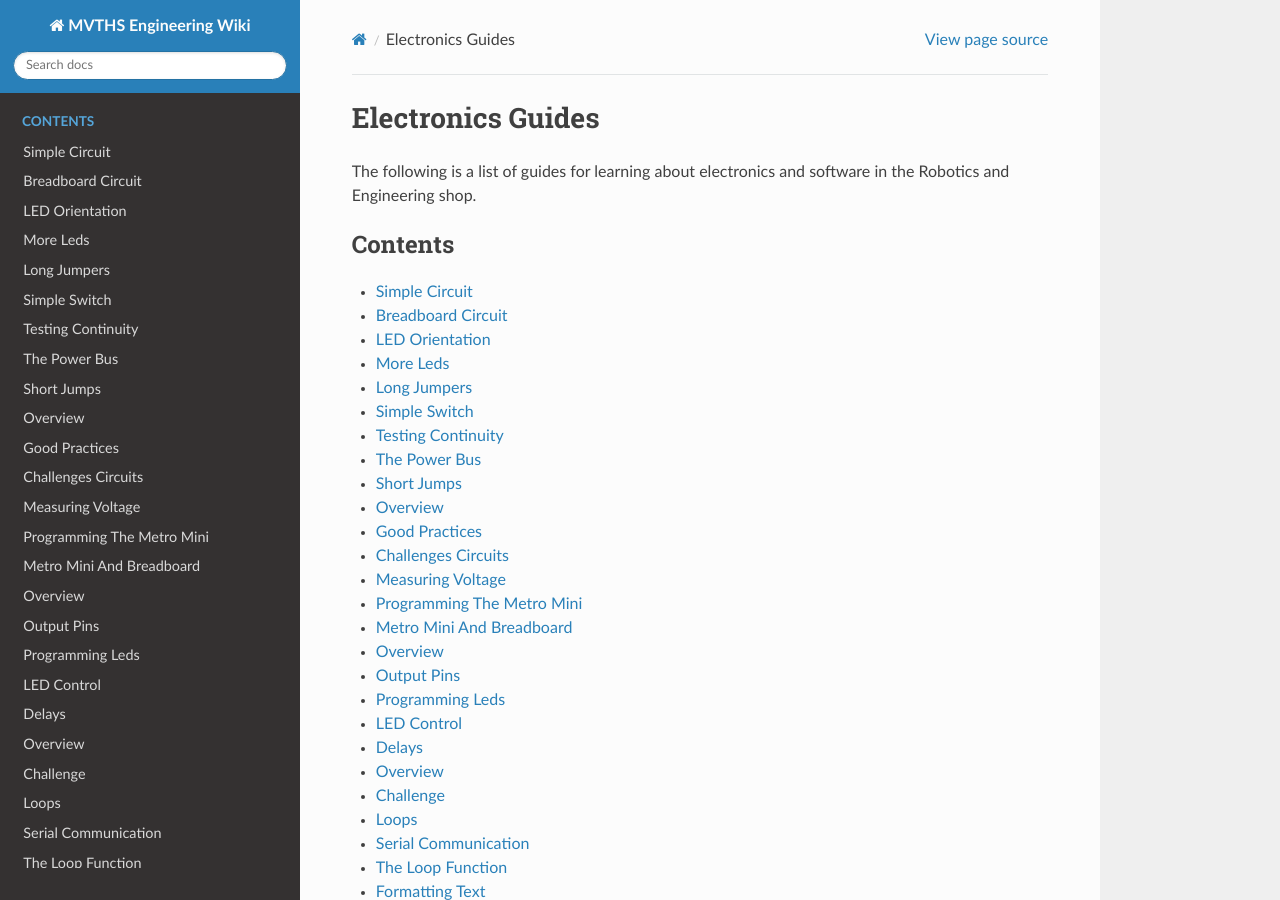
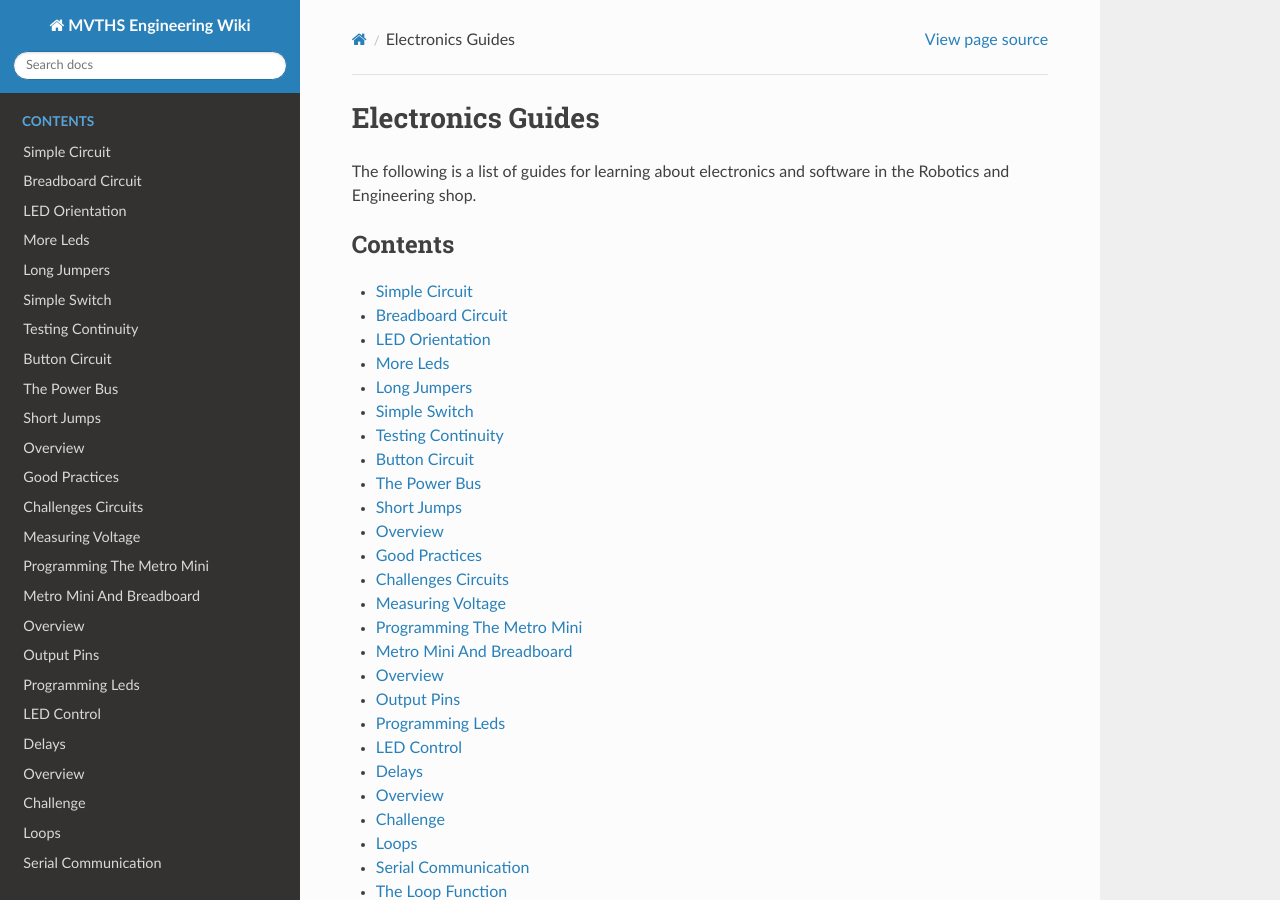
Before and after one commit to maxtkc/mvths-wiki, a Sphinx documentation site: the page built from docs/index.rst, in a window 1280 px wide and 900 px high. Built offline with Sphinx 7.4.7 and the Read the Docs theme 2.0.0, drawn with Linux system fonts in a browser that asks for light colours; pages that are not in the unit, such as notebooks, are missing from menus.

Commit message:
Update index.rst

```diff
--- a/docs/index.rst
+++ b/docs/index.rst
@@ -20,6 +20,7 @@ The following is a list of guides for learning about electronics and software in
    004b-long-jumper
    004-simple-switch
    004c-continuity
+   004d-switch-circuit
    005-the-power-bus
    005a-shortjumps
    005b-breadboard-convention
```
